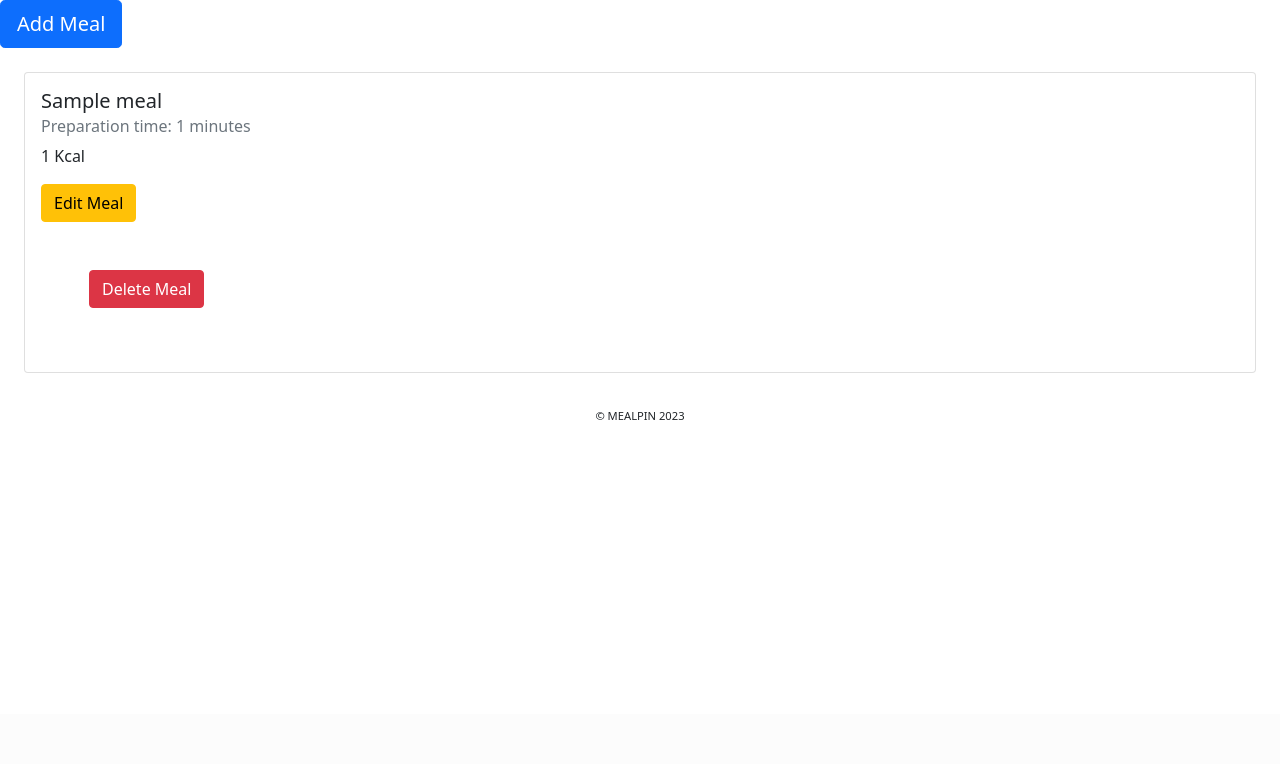
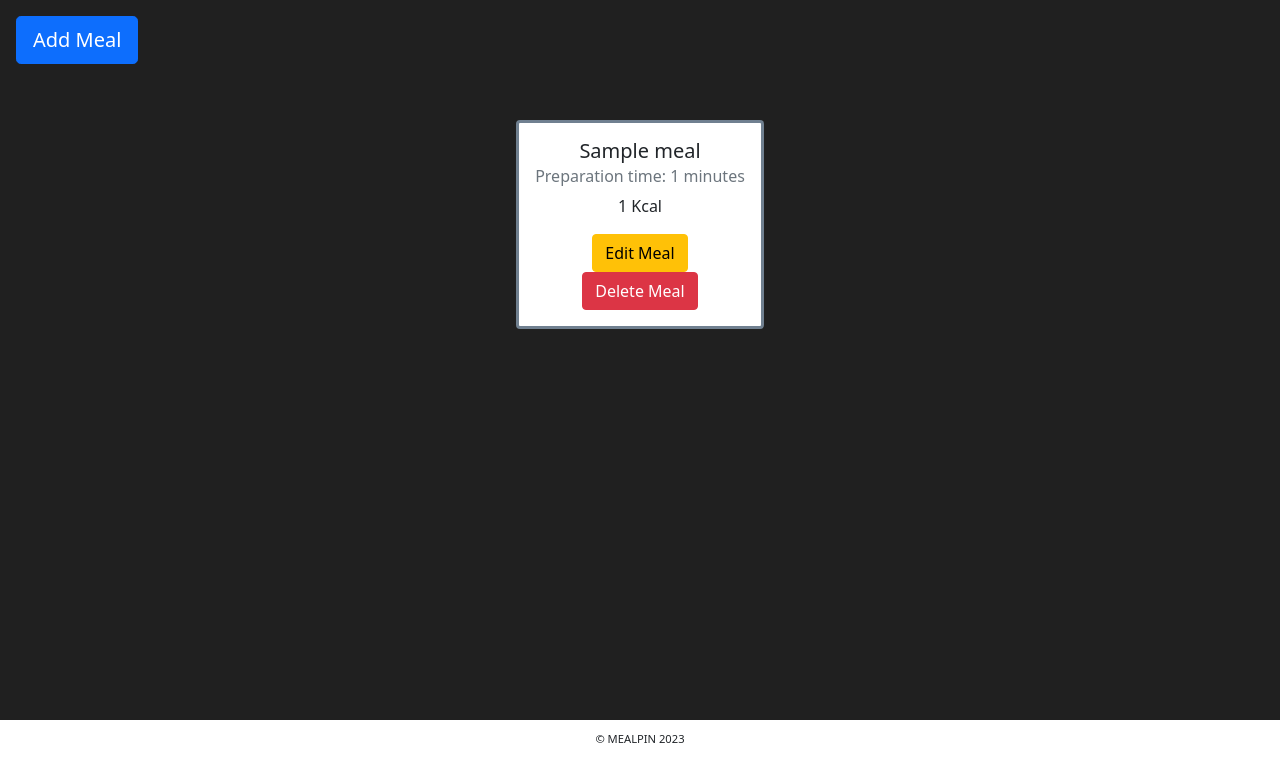
Before and after one commit to jameshart197/recipe-pinner, a Django app: page /adminpanel in a window 1280 px wide. Shown: the part 86-850 px from the top of the page. Before the commit the page ends 506 px from the top, so only its background shows below. Run offline with Django 3.2, Linux system fonts and the light colour scheme; a user stored in the database is signed in; tables that the repository leaves empty hold one stand-in row (values such as "Sample post").

Commit message:
[FEAT] Style Home page for meal list generation

```diff
--- a/static/css/style.css
+++ b/static/css/style.css
@@ -32,3 +32,45 @@ navbar {
 form {
     padding: 3em;
 }
+
+/* Home */
+
+.dark-background {
+    background-color: rgb(32, 32, 32);
+    min-height: 90vh;
+}
+
+.meal-card-container {
+    display: flex;
+    align-items: center;
+    justify-content: space-evenly;
+    flex-wrap: wrap;
+}
+
+.user-meal-card {
+    border: solid slategrey;
+    width: 220px;
+    height: 220px;
+    margin: 1em;
+}
+
+.card-body {
+    display: flex;
+    flex-direction: column;
+    justify-content: space-evenly;
+    align-items: center;
+    margin: 0 auto;
+}
+
+.card-body > form {
+    padding: 0;
+}
+
+.meal-create-button {
+    padding: 1em;
+}
+
+.admin-meal-card {
+    border: solid slategrey;
+    margin: 1em;
+}
```
Also changed, not shown: templates/home.html (+15 -10 lines).
